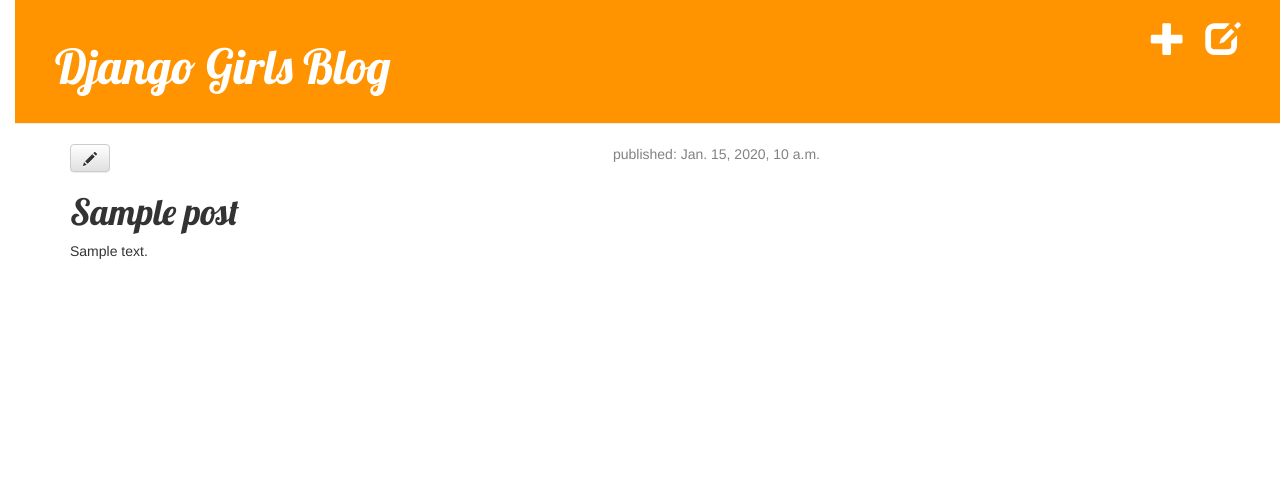
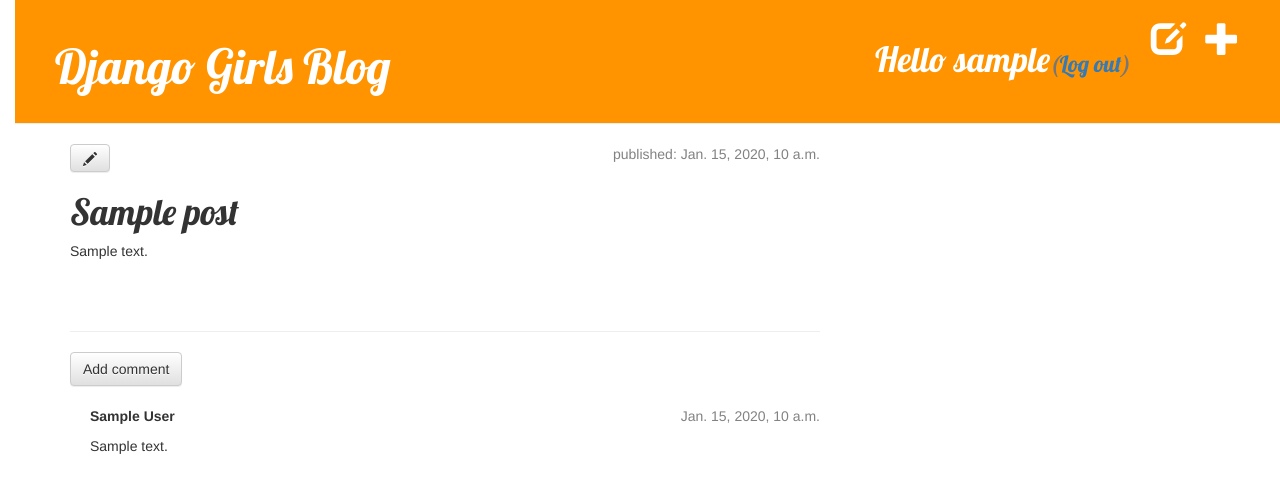
Before and after one commit to bbratchiv/django-test-app, a Django app: page /post/1/ in a window 1280 px wide. Shown: the top 493 px of the page. Run offline with Django 3.2, Linux system fonts and the light colour scheme; a user stored in the database is signed in; tables that the repository leaves empty hold one stand-in row (values such as "Sample post"); some libraries are stand-ins or nearby versions.

Commit message:
Added commenting with approving comments

```diff
--- a/blog/admin.py
+++ b/blog/admin.py
@@ -1,4 +1,5 @@
 from django.contrib import admin
-from .models import Post
+from .models import Post, Comment
 
 admin.site.register(Post)
+admin.site.register(Comment)
--- a/blog/models.py
+++ b/blog/models.py
@@ -13,9 +13,22 @@ class Post(models.Model):
 		self.published_date = timezone.now()
 		self.save()
 
-#	def edit(self):
-#		self.text =
-
-
 	def __str__(self):
 		return self.title
+
+	def approved_comments(self):
+		return self.comments.filter(approved_comment=True)
+
+class Comment(models.Model):
+    post = models.ForeignKey('blog.Post', related_name='comments')
+    author = models.CharField(max_length=200)
+    text = models.TextField()
+    created_date = models.DateTimeField(default=timezone.now)
+    approved_comment = models.BooleanField(default=False)
+
+    def approve(self):
+        self.approved_comment = True
+        self.save()
+
+    def __str__(self):
+        return self.text
--- a/blog/static/css/blog.css
+++ b/blog/static/css/blog.css
@@ -54,3 +54,6 @@ h1, h2, h3, h4 {
 .post h1 a, .post h1 a:visited {
     color: #000000;
 }
+.comment {
+    margin: 20px 0px 20px 20px;
+}
--- a/blog/templates/blog/base.html
+++ b/blog/templates/blog/base.html
@@ -10,10 +10,14 @@
 
     <body>
     <div class="page-header">
-        <a href="{% url "post_draft_list" %}" class="top-menu"><span class="glyphicon glyphicon-edit"></span></a>
 
         {% if user.is_authenticated %}
             <a href="{% url 'post_new' %}" class="top-menu"><span class="glyphicon glyphicon-plus"></span></a>
+            <a href="{% url "post_draft_list" %}" class="top-menu"><span class="glyphicon glyphicon-edit"></span></a>
+            <h2 class="top-menu">Hello {{ user.username }}<small>(<a href="{% url "django.contrib.auth.views.logout" %}">Log out</a>)</small></h2>
+
+        {% else %}
+            <a href="{% url "django.contrib.auth.views.login" %}" class="top-menu"><span class="glyphicon glyphicon-lock"></span></a>
 
         {% endif %}
         <h1><a href="/">Django Girls Blog</a></h1>
--- a/blog/templates/blog/post_detail.html
+++ b/blog/templates/blog/post_detail.html
@@ -17,8 +17,30 @@
         {% if user.is_authenticated %}
             <a class="btn btn-default" href="{% url 'post_edit' pk=post.pk %}"><span class="glyphicon glyphicon-pencil"></span></a>
         {% endif %}
-
         <h1>{{ post.title }}</h1>
         <p>{{ post.text|linebreaks }}</p>
     </div>
+
+
+
+
+    <hr>
+    <a class="btn btn-default" href="{% url "add_comment_to_post" pk=post.pk %}">Add comment</a>
+
+{% for comment in post.comments.all %}
+    <div class="comment">
+        <div class="date">
+            {{ comment.created_date }}
+            {% if not comment.approved_comment %}
+                <a class="btn btn-default" href="{% url "comment_remove" pk=comment.pk %}"><span class="glyphicon glyphicon-remove"></span></a>
+                <a class="btn btn-default" href="{% url "comment_approve" pk=comment.pk %}"><span class="glyphicon glyphicon-ok"></span></a>
+            {% endif %}
+        </div>
+        <strong>{{ comment.author }}</strong>
+        <p>{{ comment.text|linebreaks }}</p>
+    </div>
+{% empty %}
+    <p>No comments here yet :(</p>
+{% endfor %}
+
 {% endblock %}
--- a/blog/templates/blog/post_list.html
+++ b/blog/templates/blog/post_list.html
@@ -8,6 +8,8 @@
             </div>
             <h1><a href="{% url 'post_detail' pk=post.pk %}">{{ post.title }}</a></h1>
             <p>{{ post.text|linebreaks }}</p>
+            <a href="{% url "blog.views.post_detail" pk=post.pk %}">Comments: {{ post.approved_comments.count }}</a>
+
         </div>
     {% endfor %}
 {% endblock %}
--- a/blog/urls.py
+++ b/blog/urls.py
@@ -10,4 +10,7 @@ urlpatterns = [
 		url(r'^post/(?P<pk>[0-9]+)/remove/$', views.post_edit, name='post_edit'),
 		url(r'^post/new/$', views.post_new, name='post_new'),
 		url(r'^post/(?P<pk>[0-9]+)/edit/$', views.post_edit, name='post_edit'),
+		url(r'^post/(?P<pk>[0-9]+)/comment/$', views.add_comment_to_post, name='add_comment_to_post'),
+		url(r'^comment/(?P<pk>[0-9]+)/approve/$', views.comment_approve, name='comment_approve'),
+		url(r'^comment/(?P<pk>[0-9]+)/remove/$', views.comment_remove, name='comment_remove'),
 ]
--- a/blog/views.py
+++ b/blog/views.py
@@ -1,7 +1,8 @@
 from django.shortcuts import render, get_object_or_404, redirect
-from .models import Post
+from .models import Post, Comment
 from django.utils import timezone
-from .forms import PostForm
+from .forms import PostForm, CommentForm
+from django.contrib.auth.decorators import login_required
 
 
 def post_list(request):
@@ -12,20 +13,24 @@ def post_detail(request, pk):
 	post = get_object_or_404(Post, pk = pk)
 	return render(request, 'blog/post_detail.html', {'post': post})
 
+@login_required
 def	post_draft_list(request):
 	posts = Post.objects.filter(published_date__isnull=True).order_by('created_date')
 	return render(request, 'blog/post_draft_list.html', {'posts': posts})
 
+@login_required
 def post_publish(request, pk):
 	post = get_object_or_404(Post, pk=pk)
 	post.publish()
 	return redirect('blog.views.post_detail', pk=pk)
 
+@login_required
 def post_remove(request, pk):
 	post = get_object_or_404(Post, pk=pk)
 	post.delete()
 	return redirect('blog.views.post_list.html')
 
+@login_required
 def post_edit(request, pk):
 	post = get_object_or_404(Post, pk=pk)
 	if request.method == "POST":
@@ -40,6 +45,7 @@ def post_edit(request, pk):
 		form = PostForm(instance=post)
 	return render(request, 'blog/post_edit.html', {'form': form})
 
+@login_required
 def post_new(request):
     if request.method == "POST":
         form = PostForm(request.POST)
@@ -52,3 +58,31 @@ def post_new(request):
     else:
         form = PostForm()
     return render(request, 'blog/post_edit.html', {'form': form})
+
+
+def add_comment_to_post(request, pk):
+    post = get_object_or_404(Post, pk=pk)
+    if request.method == "POST":
+        form = CommentForm(request.POST)
+        if form.is_valid():
+            comment = form.save(commit=False)
+            comment.post = post
+            comment.save()
+            return redirect('blog.views.post_detail', pk=post.pk)
+    else:
+        form = CommentForm()
+    return render(request, 'blog/add_comment_to_post.html', {'form': form})
+
+
+@login_required
+def comment_approve(request, pk):
+    comment = get_object_or_404(Comment, pk=pk)
+    comment.approve()
+    return redirect('blog.views.post_detail', pk=comment.post.pk)
+
+@login_required
+def comment_remove(request, pk):
+    comment = get_object_or_404(Comment, pk=pk)
+    post_pk = comment.post.pk
+    comment.delete()
+    return redirect('blog.views.post_detail', pk=post_pk)
--- a/mysite/settings.py
+++ b/mysite/settings.py
@@ -102,3 +102,4 @@ USE_TZ = True
 
 STATIC_URL = '/static/'
 STATIC_ROOT = os.path.join(BASE_DIR, 'static')
+LOGIN_REDIRECT_URL = '/'
--- a/mysite/urls.py
+++ b/mysite/urls.py
@@ -3,5 +3,7 @@ from django.contrib import admin
 
 urlpatterns = [
     url(r'^admin/', include(admin.site.urls)),
+    url(r'^accounts/login/$', 'django.contrib.auth.views.login'),
+    url(r'^accounts/logout/$', 'django.contrib.auth.views.logout', {'next_page': '/'}),
     url(r'', include('blog.urls')),
 ]
```
Also changed, not shown: blog/forms.py (+7 -1 lines), blog/templates/blog/add_comment_to_post.html (added, +9 -0 lines), blog/templates/registration/login.html (added, +26 -0 lines), blog/migrations/0002_comment.py (added).
